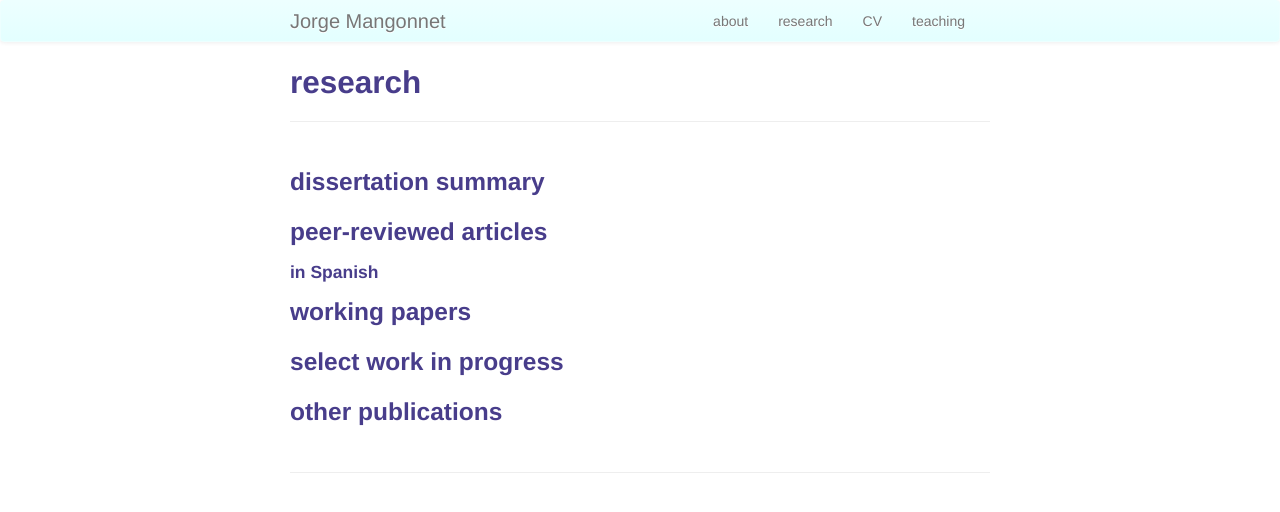
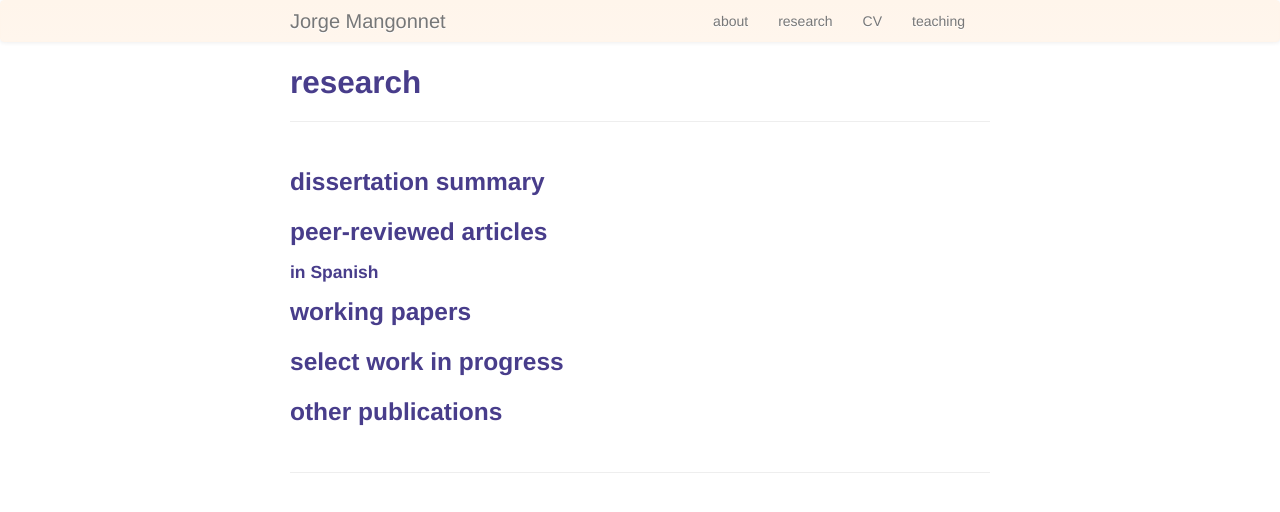
Before and after one commit to mangonnet/mangonnet.github.io, a Jekyll site: the page built from pages/research.md, in a window 1280 px wide. Shown: the top 512 px of the page. Built offline with Jekyll 4.4.1, drawn with Linux system fonts in a browser that asks for light colours.

Commit message:
update my website

```diff
--- a/assets/themes/twitter/css/my_custom_css.css
+++ b/assets/themes/twitter/css/my_custom_css.css
@@ -92,13 +92,13 @@
     padding-left:20px;
     padding-right:20px;
     background-color:#fafafa;
-    background-image:-moz-linear-gradient(top, #edffff, #e3ffff);
-    background-image:-webkit-gradient(linear, 0 0, 0 100%, from(#edffff), to(#f2f2f2));
-    background-image:-webkit-linear-gradient(top, #edffff, #e3ffff);
-    background-image:-o-linear-gradient(top, #edffff, #e3ffff);
-    background-image:linear-gradient(to bottom, #edffff, #e3ffff);
+    background-image:-moz-linear-gradient(top, #fff5eb, #fff6ed);
+    background-image:-webkit-gradient(linear, 0 0, 0 100%, from(#fff5eb), to(#f2f2f2));
+    background-image:-webkit-linear-gradient(top, #fff5eb, #fff6ed);
+    background-image:-o-linear-gradient(top, #fff5eb, #fff6ed);
+    background-image:linear-gradient(to bottom, #fff5eb, #fff6ed);
     background-repeat:repeat-x;filter:progid:DXImageTransform.Microsoft.gradient(startColorstr='#ffffffff', endColorstr='#fff2f2f2', GradientType=0);
-    border:1px solid #edffff;
+    border:1px solid #fff5eb;
     -webkit-border-radius:4px;
     -moz-border-radius:4px;
     border-radius:4px;
```
